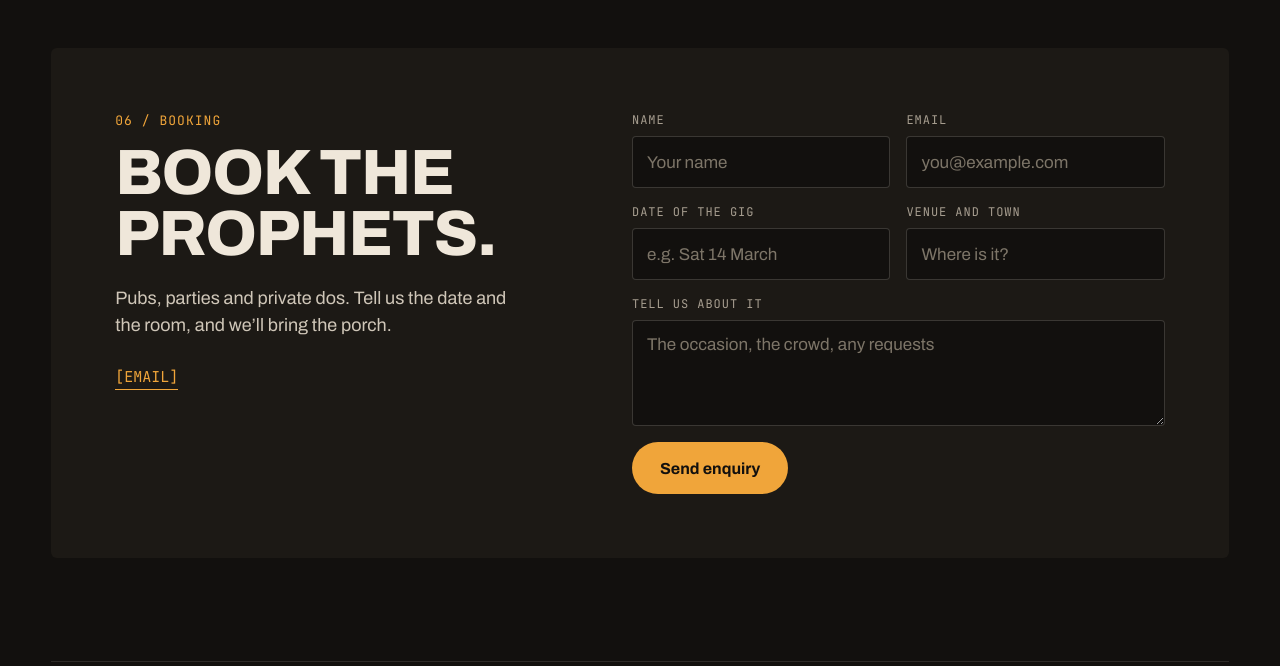
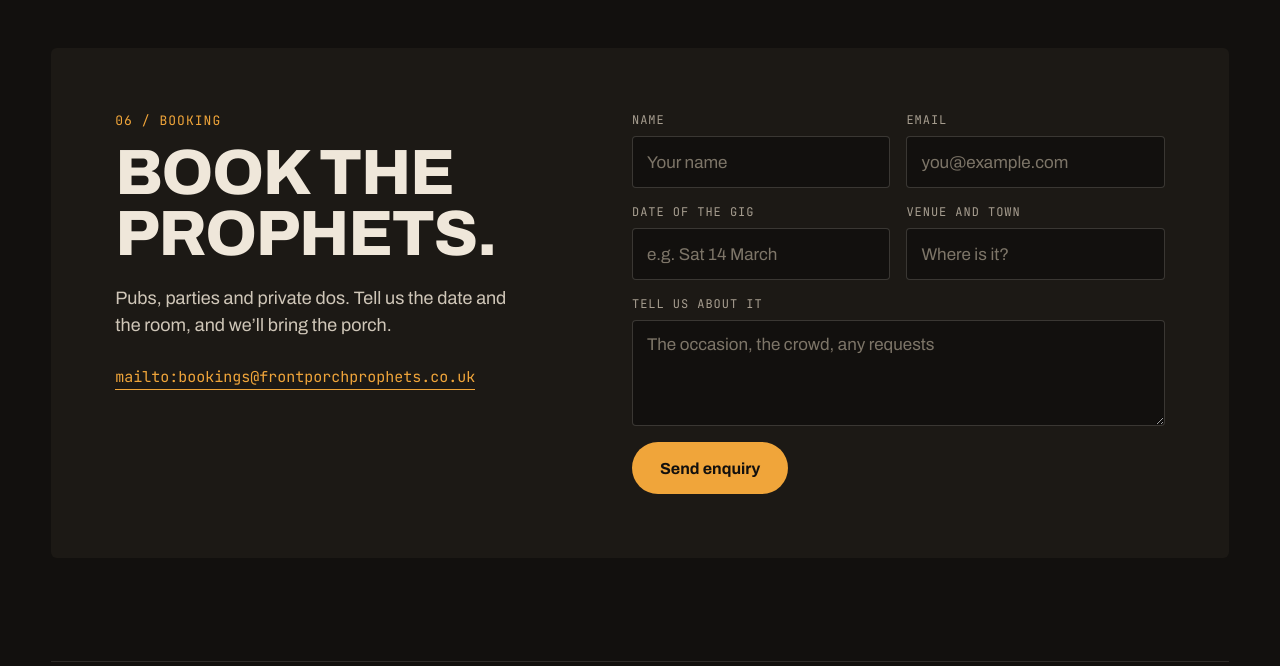
Before and after one commit to FrontPorchProphets/Frontporchprophets.github.io, a plain HTML site: page index.html in a window 1280 px wide. Shown: the part 6283-6949 px from the top of the page. Drawn offline with Linux system fonts and the light colour scheme.

Commit message:
Update index.html
Added email

```diff
--- a/index.html
+++ b/index.html
@@ -305,7 +305,7 @@ Watch Gravity, live
 <div style="font-family: 'JetBrains Mono', ui-monospace, monospace; font-size: 13px; letter-spacing: 0.08em; text-transform: uppercase; color: #F0A53A; margin-bottom: 14px">06 / Booking</div>
 <h2 style="margin: 0 0 20px; font-size: clamp(40px, 5vw, 68px); line-height: 0.95; letter-spacing: -0.02em; font-weight: 800; font-stretch: 86%; text-transform: uppercase">Book the<br>Prophets.</h2>
 <p style="margin: 0 0 28px; color: #CFC6B8; font-size: 18px; line-height: 1.5; max-width: 420px">Pubs, parties and private dos. Tell us the date and the room, and we’ll bring the porch.</p>
-<a href="mailto:[EMAIL]" style="font-family: 'JetBrains Mono', ui-monospace, monospace; font-size: 15px; color: #F0A53A; border-bottom: 1px solid #F0A53A; padding-bottom: 2px">[EMAIL]</a>
+<a href="email" style="font-family: 'JetBrains Mono', ui-monospace, monospace; font-size: 15px; color: #F0A53A; border-bottom: 1px solid #F0A53A; padding-bottom: 2px">mailto:bookings@frontporchprophets.co.uk</a>
 </div>
 <form style="flex: 1 1 420px; display: grid; grid-template-columns: repeat(auto-fit, minmax(min(100%, 200px), 1fr)); gap: 16px">
 <label style="display: flex; flex-direction: column; gap: 8px; font-family: 'JetBrains Mono', ui-monospace, monospace; font-size: 12px; letter-spacing: 0.08em; text-transform: uppercase; color: #A79E90">Name<input type="text" placeholder="Your name" style="font-family: 'Archivo', system-ui, sans-serif; font-size: 17px; letter-spacing: 0; text-transform: none; color: #EFE7DA; background: #12100E; border: 1px solid rgba(239,231,218,0.18); border-radius: 4px; padding: 0 14px; min-height: 50px"></label>
```
